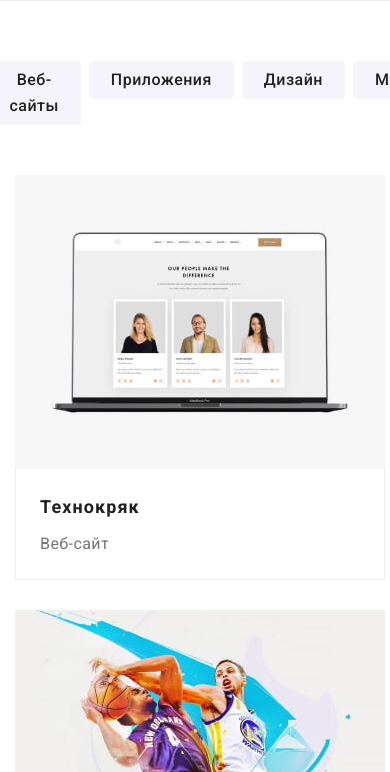
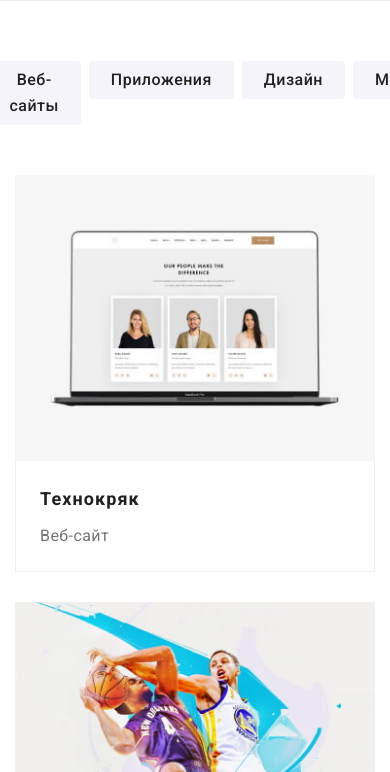
Before and after one commit to linafv/goit-markup-hw-08, a plain HTML site: page portfolio.html in a window 390 px wide. Shown: the part 72-844 px from the top of the page. Drawn offline with nearby package versions, Linux system fonts and the light colour scheme; files that its build step writes are made by us from their sources.

Commit message:
fix(img): add the ability to resize imgs with a screen resolution less than 480px

```diff
--- a/sass/components/_portfolio.scss
+++ b/sass/components/_portfolio.scss
@@ -5,22 +5,34 @@
     margin: -15px -15px;
     display: flex;
     flex-flow: row wrap;
-    flex: 0 0 33.333%;
+    justify-content: center;
+    @media screen and (min-width: 768px) {
+      justify-content: space-between;
+    }
   }
 
   // .portfolio__card
 
   &__card {
     padding: 15px 15px;
+    // height: 100%;
+    @media screen and (max-width: 767px) {
+      width: 100%;
+    }
+    @media screen and (min-width: 768px) and (max-width: 1199px) {
+      width: 50%;
+    }
   }
 
   // .portfolio__link
 
   &__link {
-    display: block;
+    height: 100%;
+    display: flex;
+    flex-direction: column;
     line-height: 0;
     &:hover {
-      display: block;
+      display: flex;
       box-shadow: 0px 1px 1px rgba(0, 0, 0, 0.12), 0px 4px 4px rgba(0, 0, 0, 0.06),
         1px 4px 6px rgba(0, 0, 0, 0.16);
       transition: box-shadow 250ms cubic-bezier(0.4, 0, 0.2, 1);
@@ -37,7 +49,8 @@
   // .portfolio__img
 
   &__img {
-    flex: 0 0 370px;
+    width: 100%;
+    height: auto;
   }
 
   // .portfolio__description
--- a/sass/components/_team.scss
+++ b/sass/components/_team.scss
@@ -9,8 +9,6 @@
     justify-content: center;
     @media screen and (min-width: 768px) {
       justify-content: space-between;
-    }
-    @media screen and (min-width: 1200px) {
     }
   }
 
@@ -26,7 +24,8 @@
   // .team__img
 
   &__img {
-    // flex: 0 0 270px;
+    width: 100%;
+    height: auto;
   }
 
   // .team__content
```
